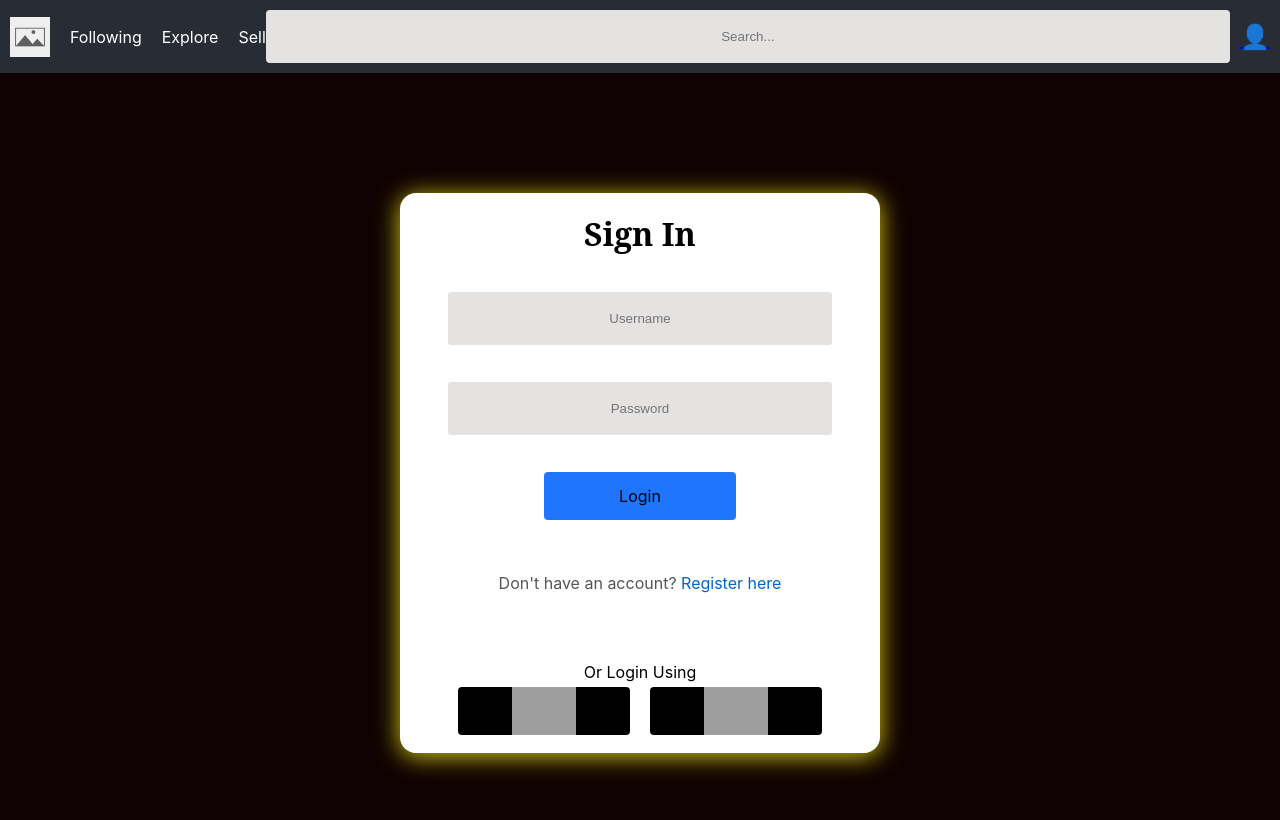
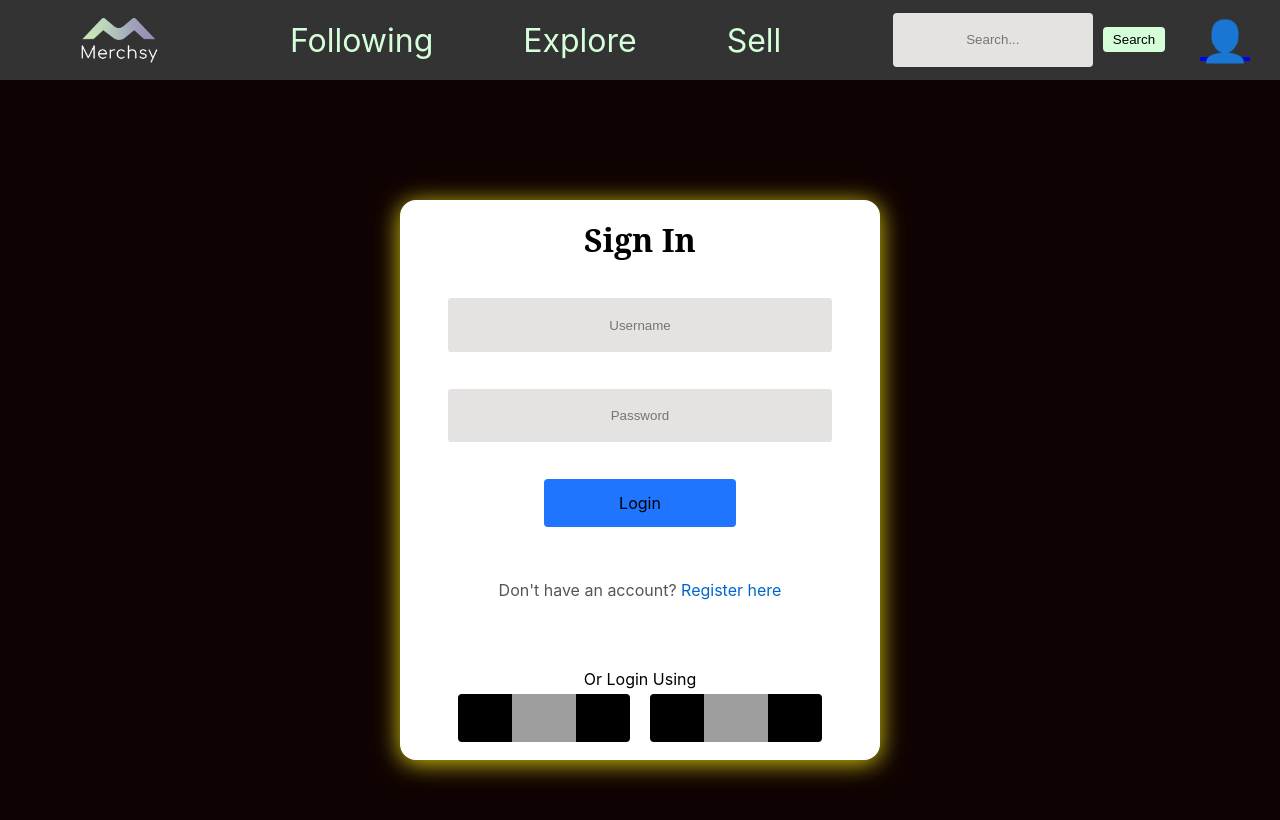
Before and after one commit to BrianJohnsonJr/Software_Development_Projects, a React (Create React App) app in the folder frontend/: page /login in a window 1280 px wide. Shown: the top 820 px of the page. Built offline with nearby package versions, Linux system fonts and the light colour scheme; grey boxes are pictures that could not be loaded.

Commit message:
Update Navbar styling

```diff
--- a/frontend/src/components/Navbar.js
+++ b/frontend/src/components/Navbar.js
@@ -1,19 +1,30 @@
-// components/Navbar.js
+
 import React from 'react';
-import { Link } from 'react-router-dom'; // Import Link from react-router-dom
-import logo from '../images/blank_image.webp'; // Import your logo here
+import { Link, useLocation } from 'react-router-dom'; // Import Link and useLocation from react-router-dom
+import logo from '../images/logo_white.png'; // Import your logo here
 import '../styles/Navbar.css';
 
 const Navbar = () => {
+  const location = useLocation(); // Get current location
+
   return (
     <nav className="navbar">
       <img src={logo} alt="Logo" className="navbar-logo" />
       <div className="navbar-links">
-        <Link to="/following">Following</Link>
-        <Link to="/explore">Explore</Link>
-        <Link to="/sell">Sell</Link>
+        <Link to="/following" className={location.pathname === '/following' ? 'active' : ''}>
+          Following
+        </Link>
+        <Link to="/explore" className={location.pathname === '/explore' ? 'active' : ''}>
+          Explore
+        </Link>
+        <Link to="/sell" className={location.pathname === '/sell' ? 'active' : ''}>
+          Sell
+        </Link>
       </div>
-      <input type="text" placeholder="Search..." className="search-bar" />
+      <div className="navbar-search">
+        <input type="text" placeholder="Search..." className="search-bar" />
+        <button className="search-button">Search</button>
+      </div>
       <Link to="/profile" className="profile-icon">👤</Link>
     </nav>
   );
--- a/frontend/src/styles/Navbar.css
+++ b/frontend/src/styles/Navbar.css
@@ -1,35 +1,70 @@
-
 .navbar {
   display: flex;
   align-items: center;
-    background-color: #282c34; /* Navbar background color */
-    padding: 10px; /* Padding around navbar */
-    color: white; /* Text color */
+  justify-content: space-between; /* Space between logo and profile */
+  background-color: #333333;
+  padding: 10px;
+  color: #D5FFD9;
+  height: 80px;
 }
 
 .navbar-logo {
-    height: 40px; /* Adjust logo height */
-    margin-right: 20px; /* Space between logo and links */
+  margin-left: 70px;
+  height: 75%;
+  width: auto;
+  margin-right: 20px;
 }
 
 .navbar-links {
   display: flex;
-    gap: 20px; /* Space between links */
+  flex-grow: 1; /* Allows the links to take available space */
+  justify-content: center; /* Center the links */
+  gap: 70px; /* Even space between the links */
 }
 
 .navbar-links a {
-    color: white; /* Link color */
-    text-decoration: none; /* Remove underline */
+  color: #D5FFD9;
+  text-decoration: none;
+  font-size: 32px; /* Increase font size */
+  padding: 5px 10px; /* Add padding to make links feel bigger */
+}
+
+.navbar-links a.active {
+  color: #D9D5FF; /* Change text color */
+  font-weight: bold; /* Make text bold */
+  border-bottom: 2px solid #D9D5FF; /* Add bottom border */
+}
+
+.navbar-search {
+  display: flex;
+  align-items: center; /* Align search bar and button */
 }
 
 .search-bar {
-    margin-left: auto; /* Align search bar to the right */
-    padding: 5px; /* Padding inside search bar */
-    border: none; /* Remove border */
-    border-radius: 4px; /* Rounded corners */
+  width: 200px;
+  padding: 5px;
+  border: none;
+  border-radius: 4px;
+  margin-right: 10px; /* Space between search bar and button */
+}
+
+.search-button {
+  padding: 5px 10px;
+  background-color: #D5FFD9;
+  color: black;
+  border: none;
+  border-radius: 4px;
+  cursor: pointer;
+  margin-right: 15px;
+}
+
+.search-button:hover {
+  background-color: #B5E5C7; /* Lighter green on hover */
 }
 
 .profile-icon {
-    margin-left: 10px; /* Space between search bar and profile icon */
-    font-size: 24px; /* Adjust icon size */
+  font-size: 40px;
+  margin-left: 20px;
+  margin-right: 20px;
+  vertical-align: middle;
 }
```
Lines whose indentation alone changed are shown as unchanged.
